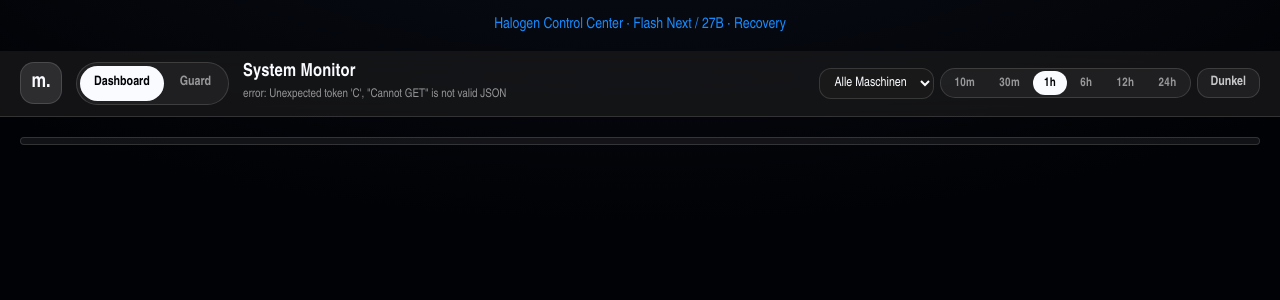
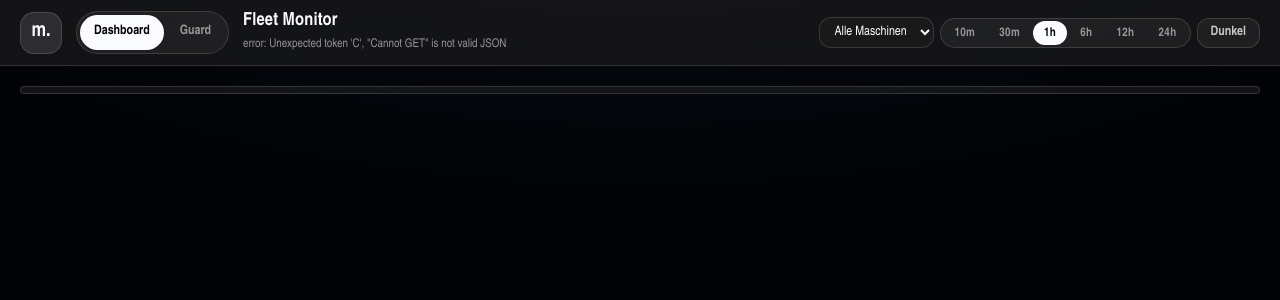
Before and after one commit to mundalexander/mac-monitor, a PHP site: page /mac-monitor-index.php in a window 1280 px wide. Shown: the top 300 px of the page. Run offline with PHP 8.4, Linux system fonts and the light colour scheme; some web fonts are replaced.

Commit message:
WP7: Rebranding Fleet Monitor — Titel/Header/Subpages, altes Control-Center-Banner entfernt, Control-Tab übernimmt

```diff
--- a/server/autonomy.php
+++ b/server/autonomy.php
@@ -20,7 +20,7 @@ header('Expires: 0');
 <html lang="de">
 <head>
 <meta charset="utf-8">
-<title>Autonomie — mac-monitor</title>
+<title>Autonomie — Fleet Monitor</title>
 <meta name="viewport" content="width=device-width, initial-scale=1">
 <script>
   window.__mmTheme=(function(){try{return localStorage.getItem('mm_theme')||'auto'}catch(e){return'auto'}})();
--- a/server/board.php
+++ b/server/board.php
@@ -22,7 +22,7 @@ header('Expires: 0');
 <html lang="de">
 <head>
 <meta charset="utf-8">
-<title>Ideen-Board — mac-monitor</title>
+<title>Ideen-Board — Fleet Monitor</title>
 <meta name="viewport" content="width=device-width, initial-scale=1">
 <script>
   window.__mmTheme=(function(){try{return localStorage.getItem('mm_theme')||'auto'}catch(e){return'auto'}})();
--- a/server/calendar.php
+++ b/server/calendar.php
@@ -49,7 +49,7 @@ try {
 <html lang="de">
 <head>
 <meta charset="utf-8">
-<title>Kalender — mac-monitor</title>
+<title>Kalender — Fleet Monitor</title>
 <meta name="viewport" content="width=device-width, initial-scale=1">
 <script>
   // Pre-Paint-Theme (FOUC-frei); Details in assets/ui.js
--- a/server/mac-monitor-index.php
+++ b/server/mac-monitor-index.php
@@ -9,7 +9,7 @@ header('Expires: 0');
 <html lang="de">
 <head>
 <meta charset="utf-8">
-<title>Dashboard — mac-monitor</title>
+<title>Fleet Monitor</title>
 <meta name="viewport" content="width=device-width, initial-scale=1">
 <script>
   // Pre-Paint-Theme (FOUC-frei); Details in assets/ui.js
@@ -199,7 +199,6 @@ body.view-embed #embed-wrap { display: block !important; }
 </style>
 </head>
 <body>
-<div style="padding:14px;text-align:center"><a href="mac-monitor-control.html">Halogen Control Center &middot; Flash Next / 27B &middot; Recovery</a></div>
 <header class="mm-header">
   <div class="mm-brand">
     <span class="mm-logo">m.</span>
@@ -208,7 +207,7 @@ body.view-embed #embed-wrap { display: block !important; }
       <a href="https://mund.bplaced.net/haloguard/">Guard</a>
     </nav>
     <div class="mm-title">
-      <h1>System Monitor</h1>
+      <h1>Fleet Monitor</h1>
       <div class="muted" id="updated">Last Update: loading…</div>
     </div>
   </div>
@@ -232,7 +231,6 @@ body.view-embed #embed-wrap { display: block !important; }
   <a href="index.php" aria-current="page">Dashboard</a>
   <a href="calendar.php">Kalender</a>
   <a href="board.php">Board</a>
-  <a href="mac-monitor-control.html">Control</a>
   <a href="https://mund.bplaced.net/haloguard/">Guard</a>
 </nav>
 
```
